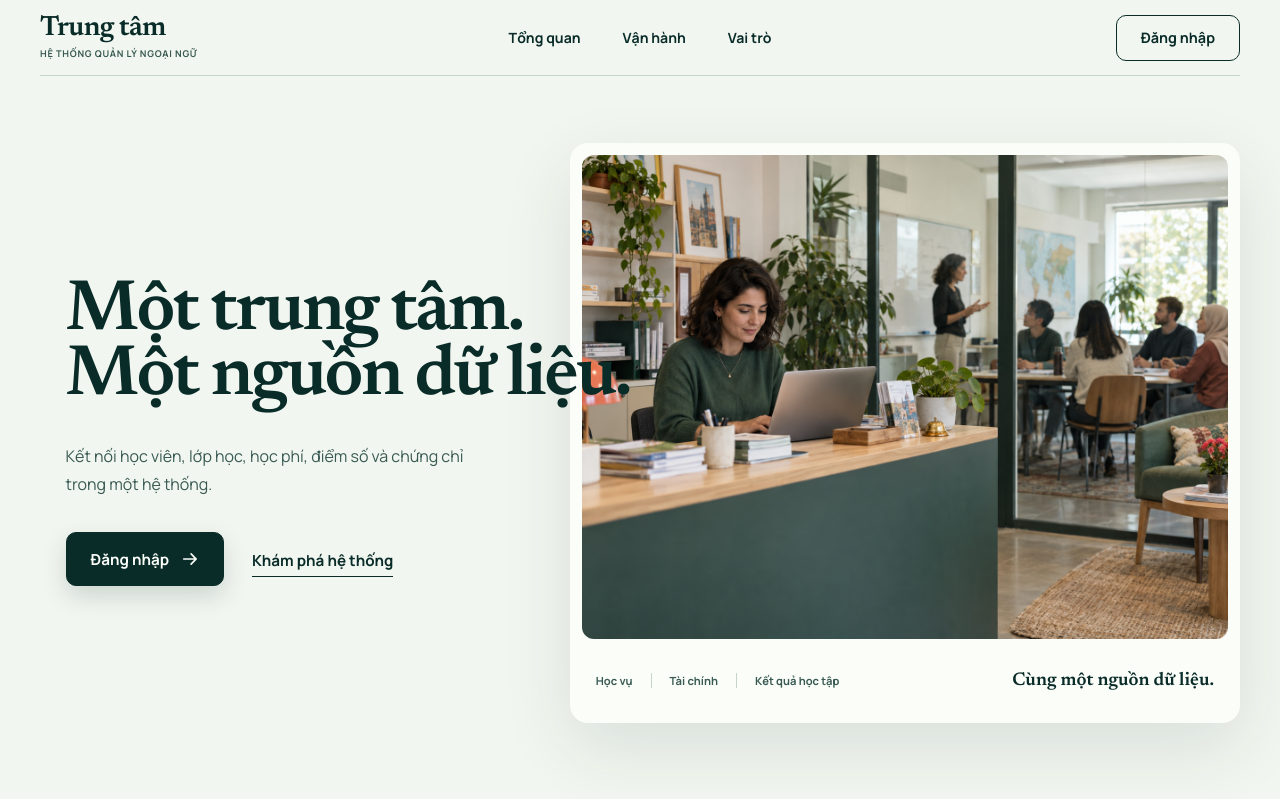
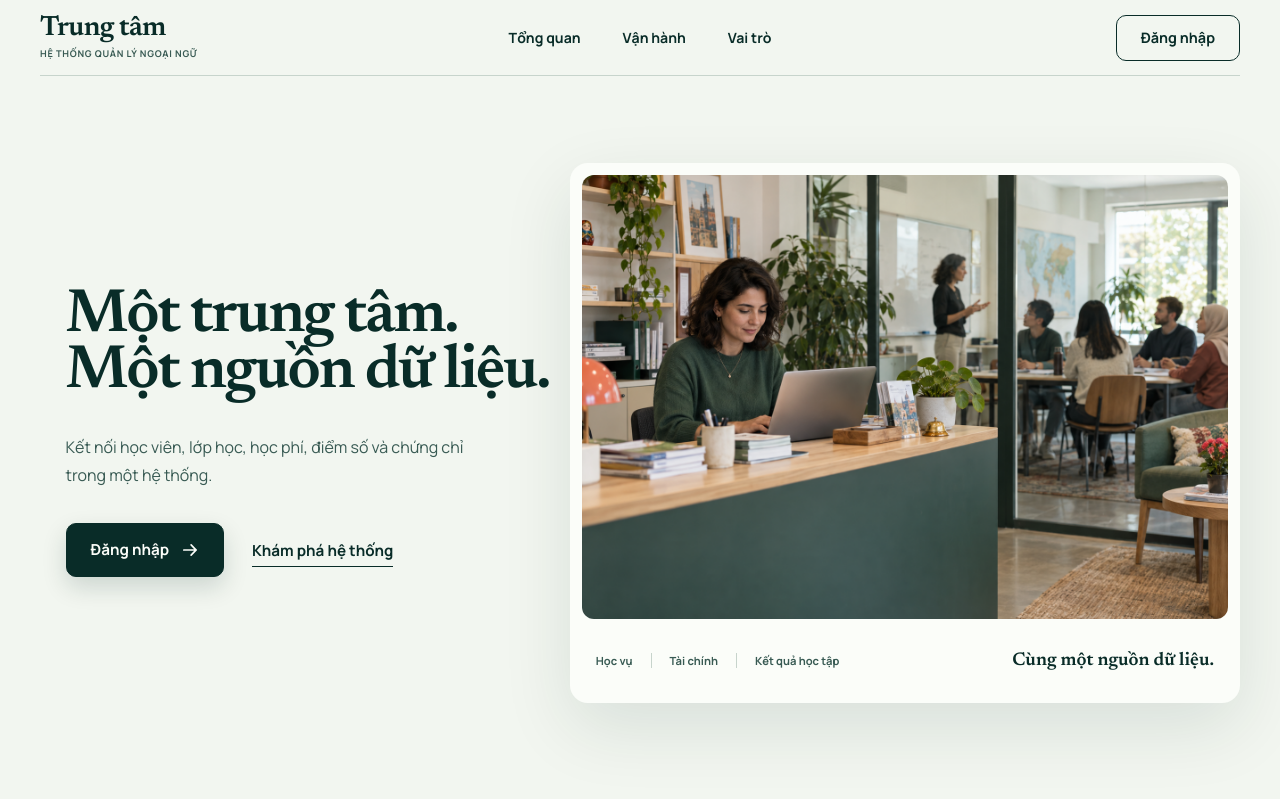
Before and after one commit to Thuanzz05/DoAn4_FE, a React (Vite) app: page / in a window 1280 px wide. Shown: the top 799 px of the page. Built offline with nearby package versions, Linux system fonts and the light colour scheme.

Commit message:
Fix responsive home hero layout

```diff
--- a/src/App.css
+++ b/src/App.css
@@ -63,9 +63,9 @@
   padding: 54px 0 64px;
 }
 
-.hero-copy { position: relative; z-index: 2; padding-left: clamp(0px, 2vw, 28px); }
+.hero-copy { position: relative; z-index: 2; min-width: 0; padding-left: clamp(0px, 2vw, 28px); }
 .hero-copy h1, .section-intro h2, .rules-copy h2, .roles-heading h2, .closing-section h2 { margin: 0; font-family: var(--display); font-weight: 600; letter-spacing: -0.035em; text-wrap: balance; }
-.hero-copy h1 { max-width: 12ch; font-size: clamp(4.2rem, 5.6vw, 6.1rem); line-height: 0.91; }
+.hero-copy h1 { max-width: 12ch; font-size: clamp(3.4rem, 4.8vw, 5rem); line-height: 0.91; }
 .hero-copy h1 span { display: block; white-space: nowrap; }
 .hero-copy > p { max-width: 43ch; margin: 32px 0 0; color: var(--ink-soft); font-size: clamp(1rem, 1.2vw, 1.18rem); line-height: 1.75; }
 .hero-actions { display: flex; align-items: center; gap: 28px; margin-top: 34px; }
@@ -104,7 +104,7 @@
   animation: hero-visual-in 760ms cubic-bezier(0.16, 1, 0.3, 1) both;
 }
 
-.hero-image-wrap { overflow: hidden; aspect-ratio: 4 / 3; border-radius: 12px; background: var(--sage); }
+.hero-image-wrap { overflow: hidden; aspect-ratio: 16 / 11; border-radius: 12px; background: var(--sage); }
 .hero-image-wrap img { display: block; width: 100%; height: 100%; object-fit: cover; }
 .hero-visual figcaption { display: grid; grid-template-columns: auto auto auto 1fr; gap: 18px; align-items: center; min-height: 72px; padding: 10px 14px 0; color: var(--ink-soft); font-size: 0.7rem; font-weight: 700; }
 .hero-visual figcaption span + span { padding-left: 18px; border-left: 1px solid var(--line); }
@@ -184,15 +184,15 @@ footer p { max-width: 54ch; margin: 0; color: var(--ink-soft); font-size: 0.72re
 footer button { padding: 8px 0; border: 0; border-bottom: 1px solid var(--ink); background: transparent; cursor: pointer; }
 
 @media (max-width: 1180px) {
-  .hero-section { grid-template-columns: minmax(360px, 0.75fr) minmax(480px, 1fr); gap: 36px; }
-  .hero-copy h1 { font-size: clamp(3.5rem, 5.8vw, 4.8rem); }
+  .hero-section { grid-template-columns: minmax(0, 0.78fr) minmax(0, 1fr); gap: 36px; }
+  .hero-copy h1 { font-size: clamp(2.7rem, 4.8vw, 4.2rem); }
   .hero-visual figcaption { grid-template-columns: repeat(3, auto); }
   .hero-visual figcaption strong { grid-column: 1 / -1; justify-self: start; padding-bottom: 10px; }
   .operations-layout { grid-template-columns: 1fr; }
   .rule-sheet { position: relative; top: 0; max-width: 620px; justify-self: end; }
 }
 
-@media (max-width: 900px) {
+@media (max-width: 1100px) {
   .site-header, .hero-section, .confidence-strip, .operations-section, .rules-section, .roles-section, .closing-section, footer { width: min(100% - 40px, 760px); }
   .site-header { grid-template-columns: 1fr auto; }
   .site-header nav { display: none; }
@@ -227,7 +227,7 @@ footer button { padding: 8px 0; border: 0; border-bottom: 1px solid var(--ink);
   .hero-copy > p { margin-top: 24px; }
   .hero-actions { align-items: flex-start; flex-direction: column; gap: 18px; }
   .hero-visual { margin-top: 12px; padding: 8px; border-radius: 14px; }
-  .hero-image-wrap { border-radius: 9px; }
+  .hero-image-wrap { aspect-ratio: 4 / 3; border-radius: 9px; }
   .hero-visual figcaption { grid-template-columns: auto auto; gap: 10px 14px; min-height: 96px; padding: 13px 8px 4px; }
   .hero-visual figcaption span:nth-child(3) { grid-column: 1 / -1; padding-left: 0; border-left: 0; }
   .hero-visual figcaption strong { padding-bottom: 0; font-size: 1rem; }
```
